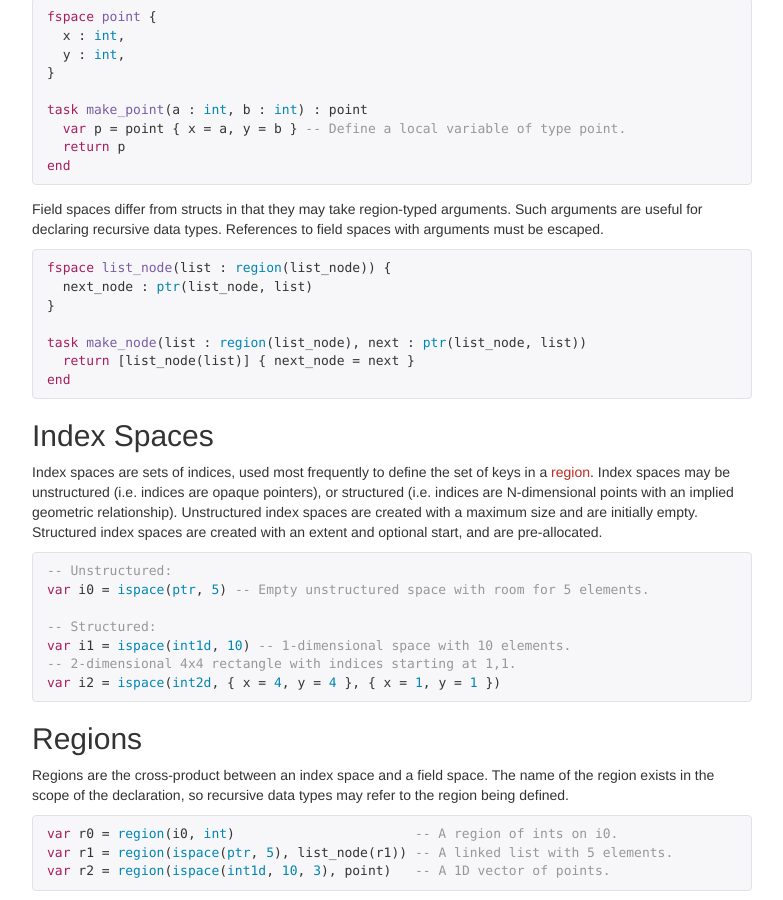
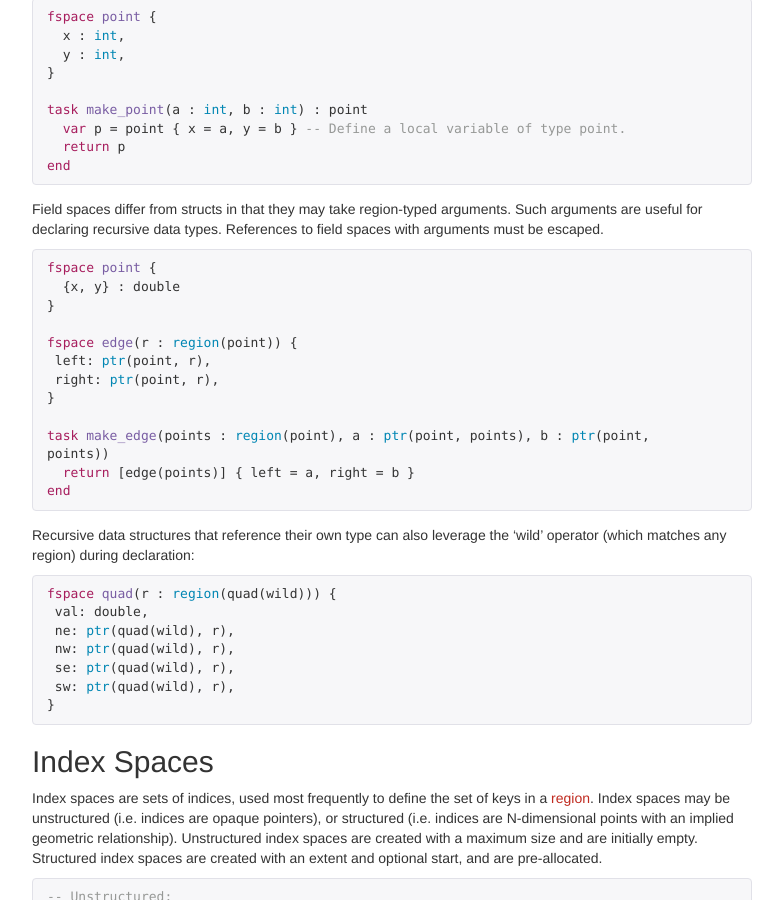
Before and after one commit to StanfordLegion/regent-lang.org, a Jekyll site: the page built from reference.md, in a window 1280 px wide and 900 px high, scrolled down 3757 px. Shown: the whole window, without its empty margins (248-1031 px from the left). Built offline with Jekyll 4.4.1, drawn with Linux system fonts in a browser that asks for light colours; nearby versions of some CDN libraries.

Commit message:
Update reference.md

```diff
--- a/reference.md
+++ b/reference.md
@@ -251,13 +251,30 @@ arguments. Such arguments are useful for declaring recursive data
 types. References to field spaces with arguments must be escaped.
 
 {% highlight regent %}
-fspace list_node(list : region(list_node)) {
-  next_node : ptr(list_node, list)
+fspace point {
+  {x, y} : double
 }
 
-task make_node(list : region(list_node), next : ptr(list_node, list))
-  return [list_node(list)] { next_node = next }
+fspace edge(r : region(point)) {
+ left: ptr(point, r),
+ right: ptr(point, r),
+}
+
+task make_edge(points : region(point), a : ptr(point, points), b : ptr(point, points))
+  return [edge(points)] { left = a, right = b }
 end
+{% endhighlight %}
+
+Recursive data structures that reference their own type can also leverage the 'wild' operator (which matches any region) during declaration:
+
+{% highlight regent %}
+fspace quad(r : region(quad(wild))) {
+ val: double,
+ ne: ptr(quad(wild), r),
+ nw: ptr(quad(wild), r),
+ se: ptr(quad(wild), r),
+ sw: ptr(quad(wild), r),
+}
 {% endhighlight %}
 
 ## Index Spaces
```
